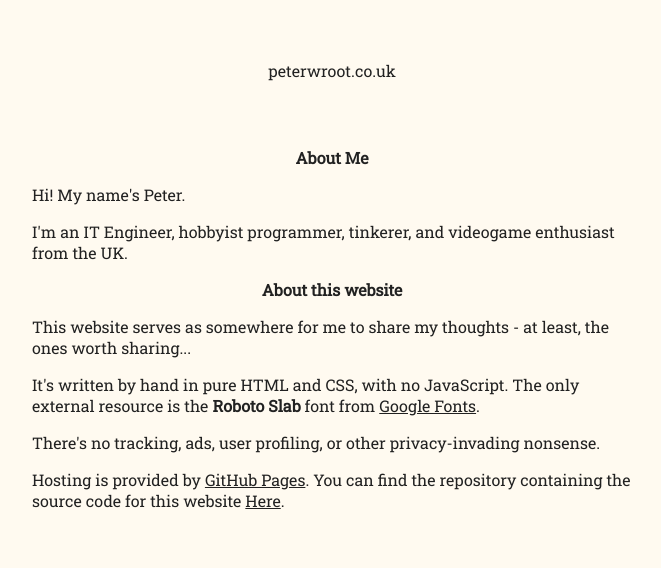
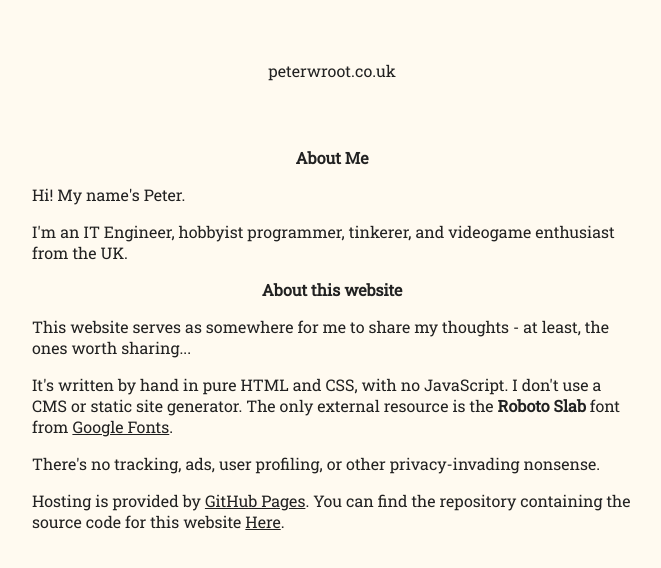
Before and after one commit to peter-wroot/personal-website, a plain HTML site: page pages/about.html in a window 1280 px wide. Shown: the whole page, without its empty margins (308-969 px from the left). Drawn offline with Linux system fonts and the light colour scheme.

Commit message:
updated about this website section

```diff
--- a/pages/about.html
+++ b/pages/about.html
@@ -23,7 +23,7 @@
 
         <p>This website serves as somewhere for me to share my thoughts - at least, the ones worth sharing...</p>
 
-        <p>It's written by hand in pure HTML and CSS, with no JavaScript. The only external resource is the <b>Roboto Slab</b> font from <a href="https://fonts.google.com" target="_blank">Google Fonts</a>.</p>
+        <p>It's written by hand in pure HTML and CSS, with no JavaScript. I don't use a CMS or static site generator. The only external resource is the <b>Roboto Slab</b> font from <a href="https://fonts.google.com" target="_blank">Google Fonts</a>.</p>
 
         <p>There's no tracking, ads, user profiling, or other privacy-invading nonsense. </p>
 
```
